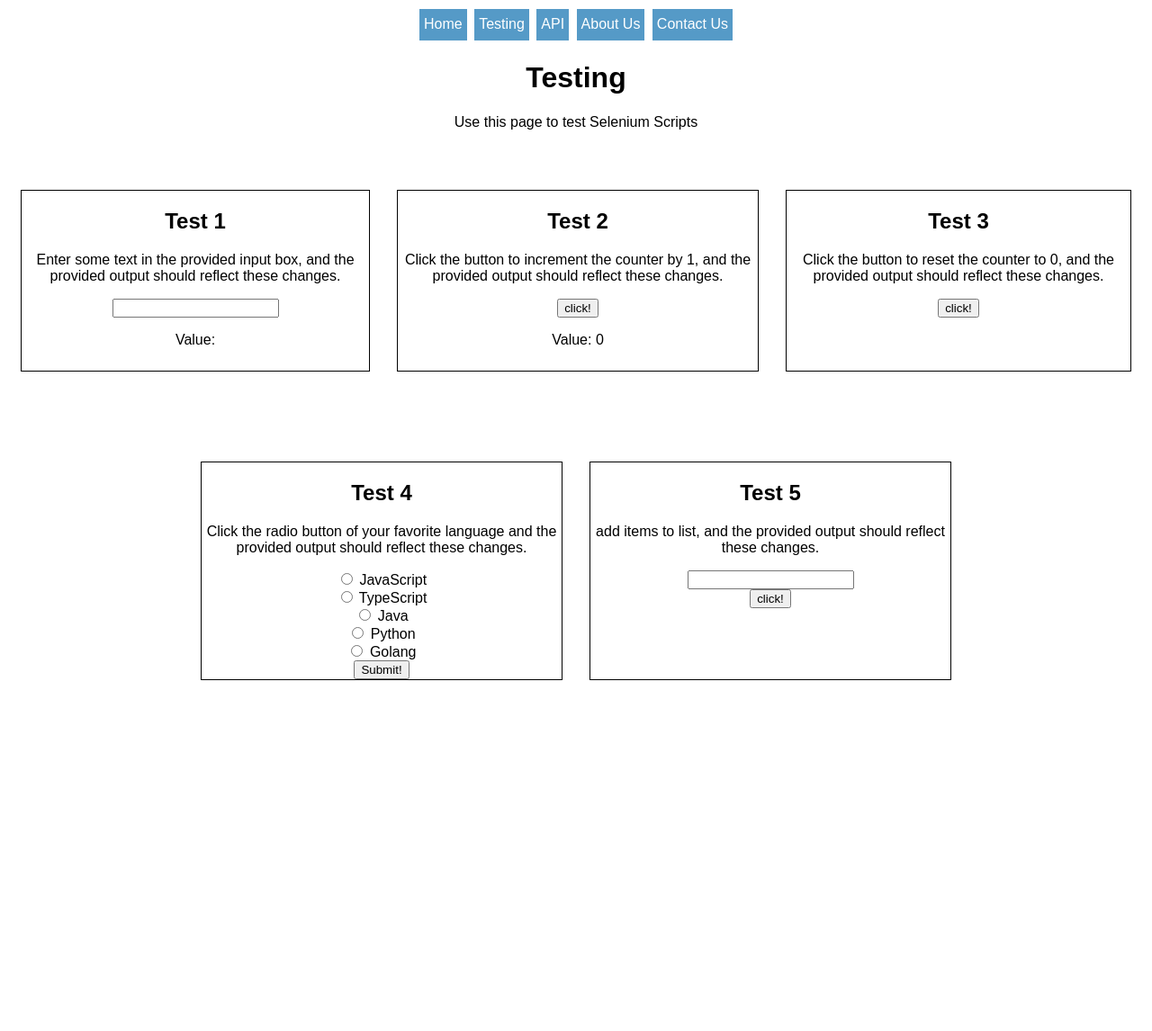
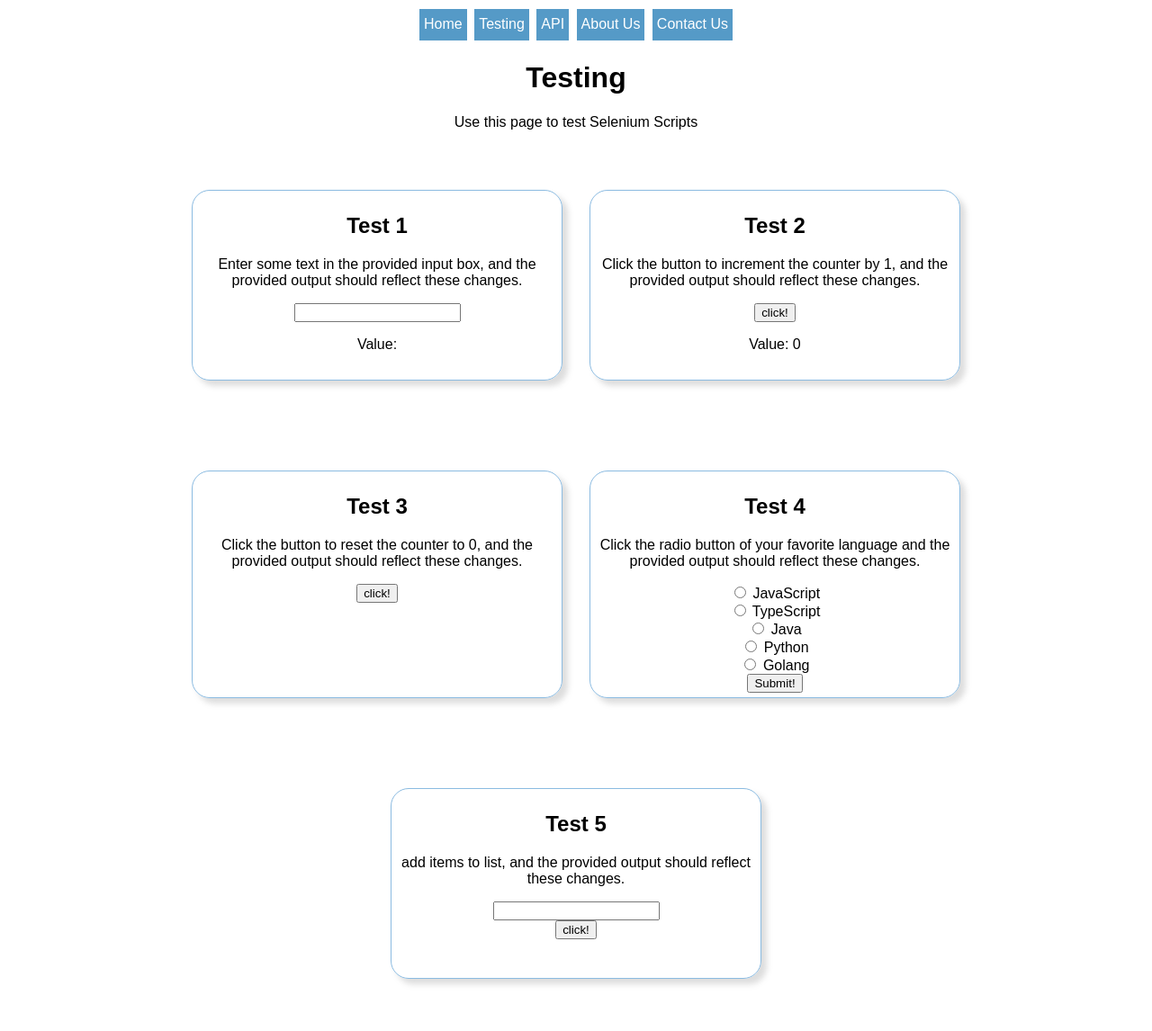
Before and after one commit to CSC-256-Group-Project-9/group-9-webapp, a Flask app: page /testing in a window 1280 px wide. Shown: the whole page at 90% size. Before the commit the page ends 756 px from the top, so only its background shows below. Run offline with Flask 3, Linux system fonts and the light colour scheme; some libraries are stand-ins or nearby versions.

Commit message:
Updated CSS

```diff
--- a/static/css/main.css
+++ b/static/css/main.css
@@ -16,19 +16,21 @@ a.navbar-item {
 
 div.test {
     display: block;
-    border: 1px solid black;
+    border: 1px solid #8bbbe1;
     min-width: 300px;
     min-height: 200px;
     max-width: 400px;
     margin: 50px 15px;
+    padding: 5px;
+    border-radius: 20px;
+    box-shadow: 6px 6px 6px #80808045;
 }
 
 div.tests-container {
-    display: inline-flex;
-}
-
-div.tests-container2 {
-    display: inline-flex;
+    display: flex;
+    flex-direction: row;
+    flex-wrap: wrap;
+    justify-content: center;
 }
 
 div.radios {
@@ -37,10 +39,13 @@ div.radios {
 
 table {
     margin: auto;
-    background-color: black;
+    border-collapse: collapse;
 }
 
-td {
+table, td, th {
+    border: 1px solid black;
+}
+
+td, th {
     padding: 5px;
-    background-color: white;
 }
--- a/templates/testing.html
+++ b/templates/testing.html
@@ -26,8 +26,6 @@
             <p>Click the button to reset the counter to 0, and the provided output should reflect these changes.</p>
             <button id="test3-button" onclick="test3()">click!</button>
         </div>
-    </div>
-    <div class="tests-container">
         <div class="test test4">
             <h2>Test 4</h2>
             <p>Click the radio button of your favorite language and the provided output should reflect these changes.</p>
```
